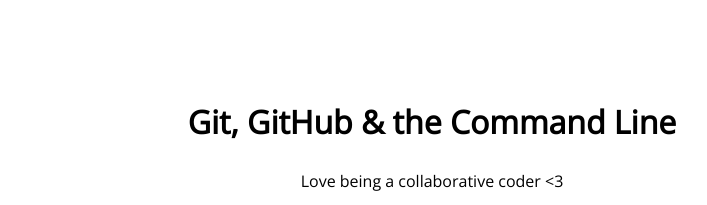
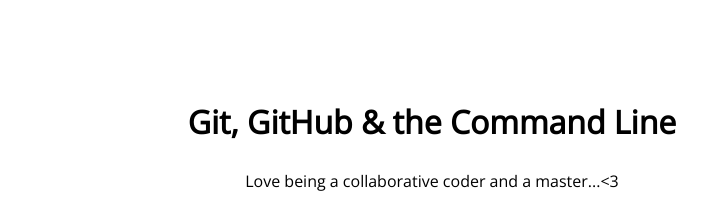
Before and after one commit to lavanyaravi/105-project, a plain HTML site: page index.html in a window 1280 px wide. Shown: the top 205 px of the page, without its empty margins (208-915 px from the left). Drawn offline with nearby package versions, Linux system fonts and the light colour scheme.

Commit message:
Changed code line by adding --and a master(master branch)

```diff
--- a/index.html
+++ b/index.html
@@ -9,7 +9,7 @@
 <body>
 	<section>
 		<h1>Git, GitHub & the Command Line</h1>
-		<p>Love being a collaborative coder <3</p>
+		<p>Love being a collaborative coder and a master...<3</p>
 		<img src="img/happy-blue-robot.png">
 	</section>
 </body>
```
